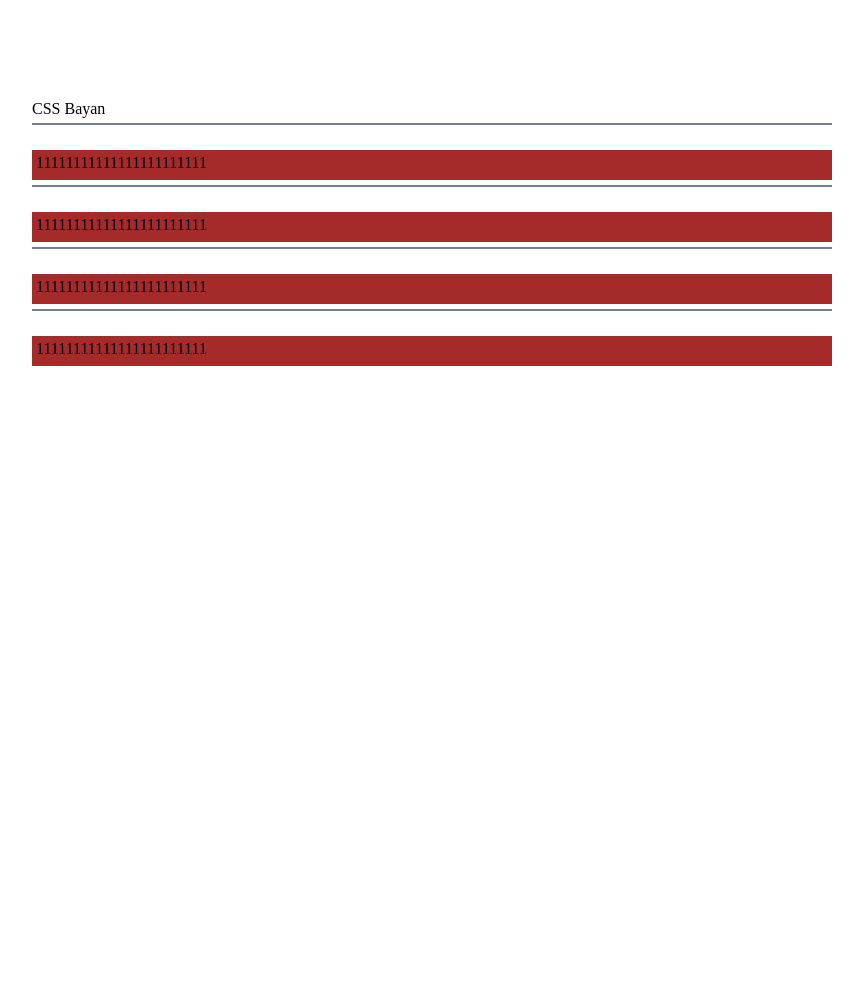
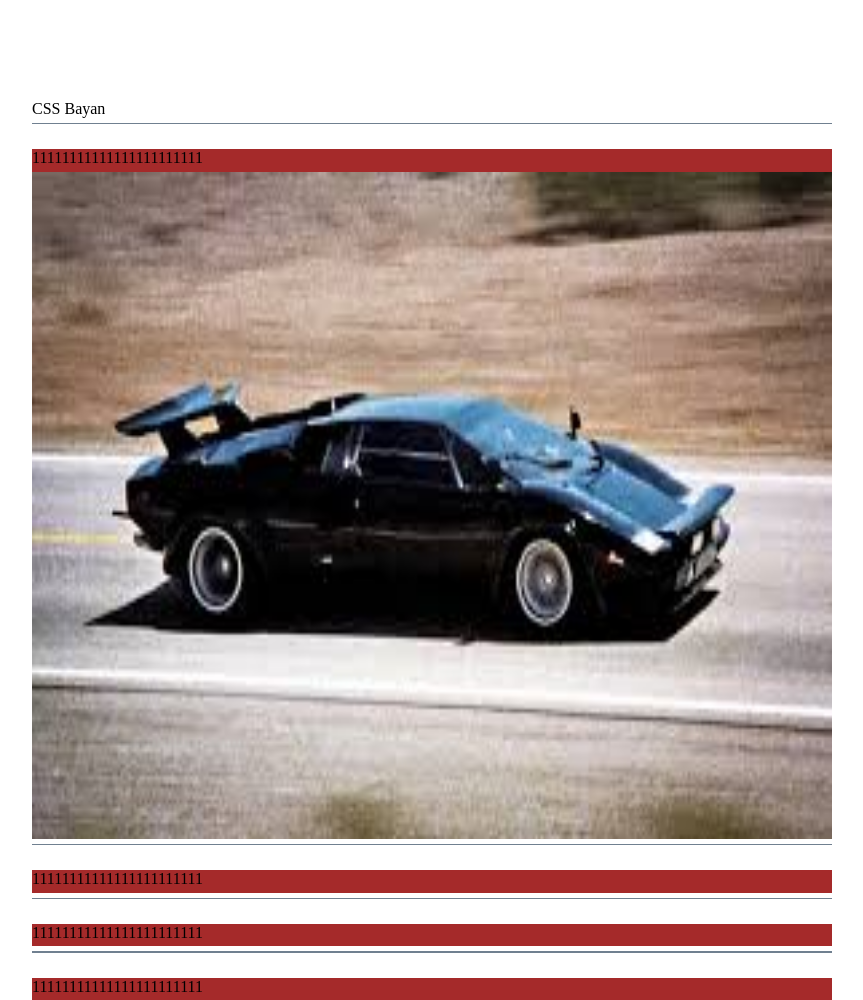
Before and after one commit to VasiliyHadzheha/cssBayan, a plain HTML site: page cssBayan/index.html in a window 1280 px wide. Shown: the whole page, without its empty margins (208-1071 px from the left). Drawn offline with Linux system fonts and the light colour scheme.

Commit message:
feat: add first container (Sat, Mar 11, 2023 16:0:00 PM)

```diff
--- a/cssBayan/index.html
+++ b/cssBayan/index.html
@@ -12,16 +12,21 @@
     <div class="title"><p>CSS Bayan</p></div>
     <div class="line"></div>
 
-    <div class="first-meme-massage massage-container"><p>11111111111111111111111</p></div>
+    <label class="first-meme-massage massage-container" for="faq_1">11111111111111111111111</label>
+    <input class="faq-input" type="radio" name="faq" id="faq_1">
+    <img src="/cssBayan/public/images.jpg" alt="">
     <div class="line"></div>
 
-    <div class="second-meme-massage massage-container"><p>11111111111111111111111</p></div>
+    <label class="second-meme-massage massage-container">11111111111111111111111</label>
+    <img src="/cssBayan/public/images.jpg" alt="">
     <div class="line"></div>
 
-    <div class="third-meme-massage massage-container"><p>11111111111111111111111</p></div>
+    <label class="third-meme-massage massage-container">11111111111111111111111</label>
+    <img src="/cssBayan/public/images.jpg" alt="">
     <div class="line"></div>
 
-    <div class="fourth-meme-massage massage-container"><p>11111111111111111111111</p></div>
+    <label class="fourth-meme-massage massage-container">11111111111111111111111</label>
+    <img src="/cssBayan/public/images.jpg" alt="">
   </div>
 </body>
 </html>
--- a/cssBayan/style.css
+++ b/cssBayan/style.css
@@ -9,6 +9,12 @@ body {
   justify-content: center;
 }
 
+img {
+  width: 100%;
+  height: 100%;
+  display: none;
+}
+
 .main-page-container {
   display: flex;
   flex-direction: column;
@@ -18,10 +24,17 @@ body {
 }
 
 .massage-container {
+  display: block;
   width: 100%;
   height: 30px;
   background-color: brown;
   margin-top: 20px;
+  cursor: pointer;
+  transition: background .2s ease-out;
+}
+
+.massage-container:hover {
+  background-color: blanchedalmond;
 }
 
 .massage-container p {
@@ -35,3 +48,14 @@ body {
   margin-top: 5px;
   margin-bottom: 5px;
 }
+
+.faq-input {
+  appearance: none;
+  position: absolute;
+  width: 0;
+  height: 0;
+}
+
+.faq-input + img {
+  display: block;
+}
```
Also changed, not shown: cssBayan/public/images.jpg (added).
